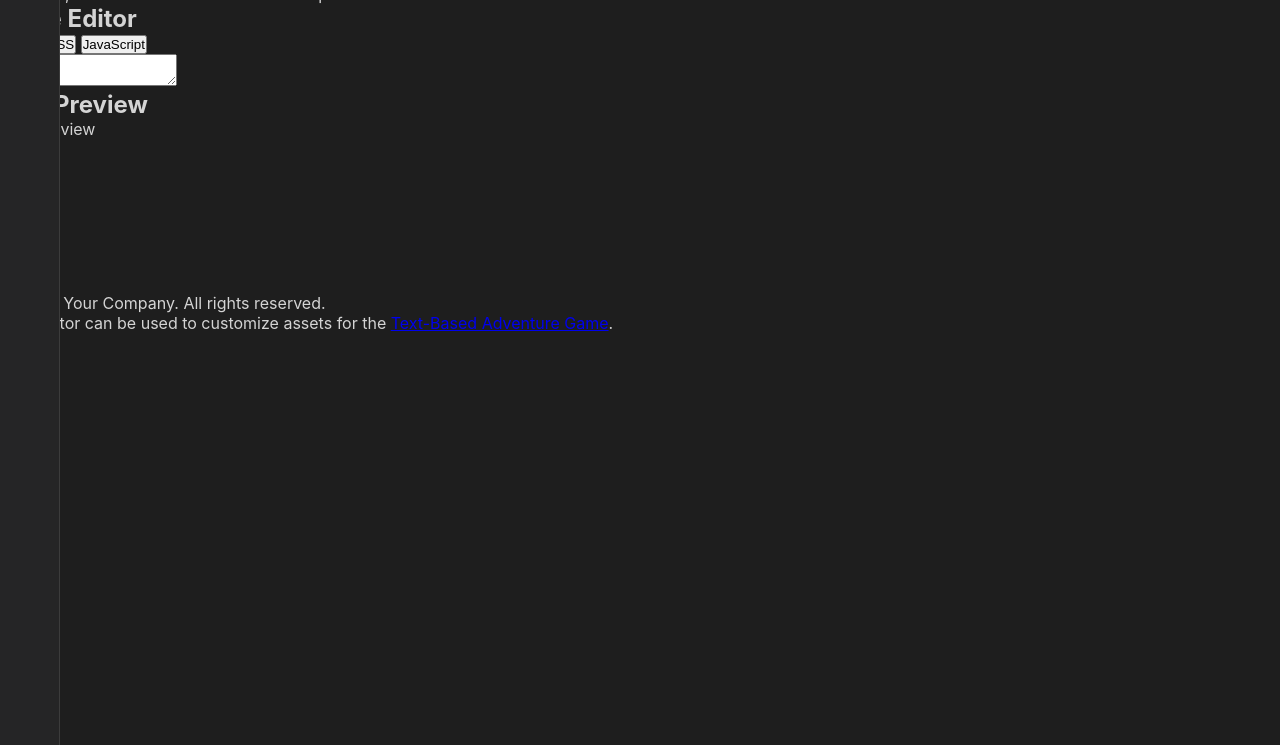
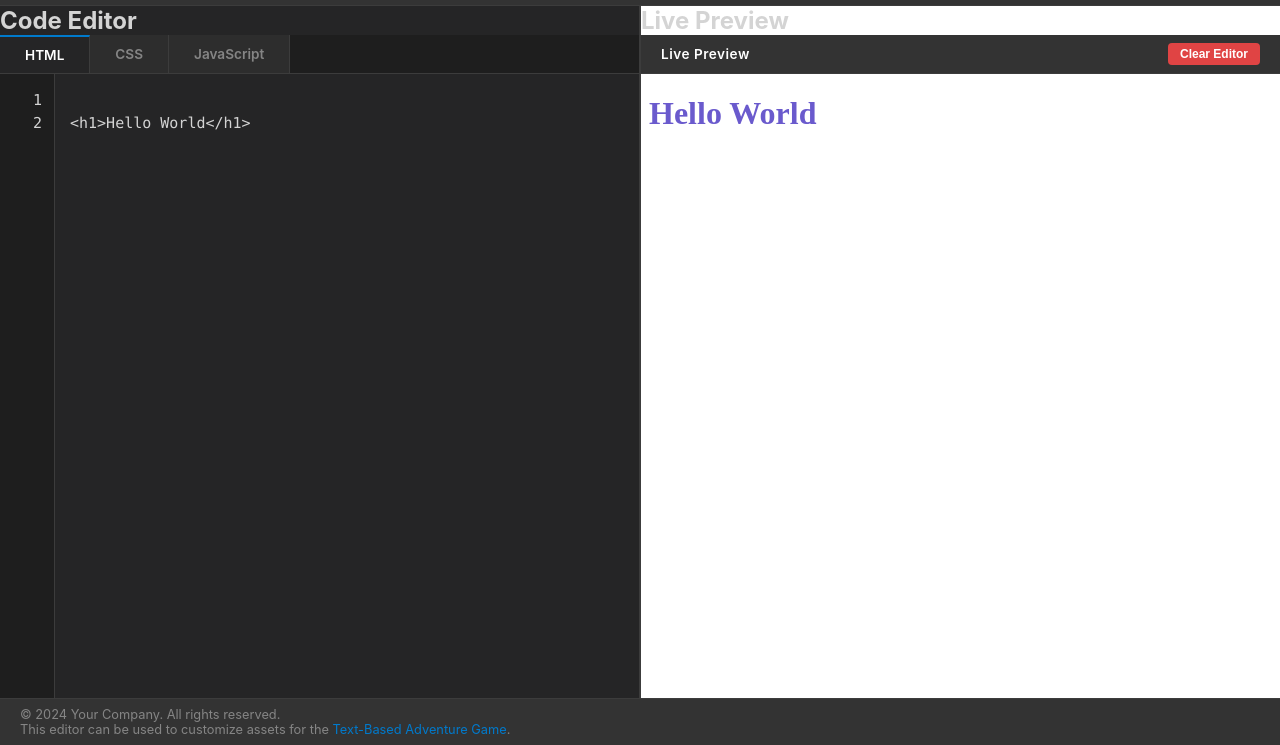
Before and after one commit to Akkicha7/in-browser-code-editor, a website with bundled scripts: page index.html in a window 1280 px wide. Shown: the part 55-800 px from the top of the page. Built offline with nearby package versions, Linux system fonts and the light colour scheme.

Commit message:
feat: implement localStorage persistence, clear button, and fix core module layout architecture

````diff
--- a/css/style.css
+++ b/css/style.css
@@ -1,27 +1,21 @@
 /**
  * style.css
- *
- * Main stylesheet for the In-Browser Code Editor.
- * This file defines the layout, theme, and styling for all components,
- * including the editor, line numbers, preview pane, and syntax highlighting.
+ * Unified & Fixed Stylesheet for the In-Browser Code Editor.
  */
 
-/* --- CSS Variables (Theme) --- */
-/* A dark theme inspired by popular code editors. */
+/* --- CSS Variables (Dark Pro Theme) --- */
 :root {
-    --font-family-sans: -apple-system, BlinkMacSystemFont, 'Segoe UI', Roboto, Oxygen,
-        Ubuntu, Cantarell, 'Open Sans', 'Helvetica Neue', sans-serif;
+    --font-family-sans: -apple-system, BlinkMacSystemFont, 'Segoe UI', Roboto, Oxygen, Ubuntu, Cantarell, sans-serif;
     --font-family-mono: 'Fira Code', 'Consolas', 'Courier New', Courier, monospace;
 
-    --bg-color: #1e1e1e;
-    --editor-bg-color: #252526;
-    --preview-bg-color: #ffffff;
-    --panel-border-color: #3c3c3c;
-    --header-bg-color: #333333;
-    --text-color: #d4d4d4;
-    --line-number-color: #858585;
-    --scrollbar-thumb-color: #555;
-    --scrollbar-track-color: #333;
+    --bg-dark: #1e1e1e;
+    --editor-bg: #252526;
+    --tab-bg-active: #252526;
+    --tab-bg-inactive: #2d2d2d;
+    --border-color: #3c3c3c;
+    --text-main: #d4d4d4;
+    --text-muted: #858585;
+    --accent-color: #007acc; /* VS Code Blue */
     --caret-color: #aeafad;
 
     /* Syntax Highlighting Colors */
@@ -30,19 +24,11 @@
     --token-tag: #569cd6;
     --token-attr-name: #9cdcfe;
     --token-attr-value: #ce9178;
-    --token-string: #ce9178;
-    --token-selector: #d7ba7d;
-    --token-property: #569cd6;
     --token-keyword: #c586c0;
-    --token-function: #dcdcaa;
-    --token-number: #b5cea8;
-    --token-entity: #569cd6;
 }
 
-/* --- Global Styles & Reset --- */
-*,
-*::before,
-*::after {
+/* --- Global Reset --- */
+*, *::before, *::after {
     box-sizing: border-box;
     margin: 0;
     padding: 0;
@@ -50,179 +36,189 @@
 
 body {
     font-family: var(--font-family-sans);
-    background-color: var(--bg-color);
-    color: var(--text-color);
-    overflow: hidden; /* Prevent body scrollbars, panels will handle their own */
-}
-
-/* --- Main Layout --- */
-.container {
-    display: flex;
+    background-color: var(--bg-dark);
+    color: var(--text-main);
     height: 100vh;
-    width: 100vw;
-}
-
-.editor-panel,
-.preview-panel {
-    flex: 1;
-    min-width: 0; /* Prevents flex items from overflowing */
-    height: 100%;
-    overflow: hidden;
     display: flex;
     flex-direction: column;
-}
-
-.editor-panel {
-    background-color: var(--editor-bg-color);
-    border-right: 2px solid var(--panel-border-color);
-}
-
-.panel-header {
-    padding: 0.5rem 1rem;
-    background-color: var(--header-bg-color);
-    font-weight: 600;
-    text-transform: uppercase;
-    letter-spacing: 1px;
-    font-size: 0.8rem;
-    flex-shrink: 0;
-    border-bottom: 1px solid var(--panel-border-color);
-}
-
-/* --- Editor Area --- */
-.editor-area {
-    position: relative;
-    flex-grow: 1;
     overflow: hidden;
 }
 
-/*
- * The editor uses a layered approach for performance and simplicity:
- * 1. A <pre><code> block for syntax highlighting (bottom layer).
- * 2. A <textarea> for user input (top layer).
- * The textarea has a transparent text color and background, so the user sees
- * the highlighted code underneath but interacts with the native textarea.
- * Both elements must have identical font, padding, and scroll positions
- * to ensure the text and cursor align perfectly.
- */
-.editor-area > textarea,
-.editor-area > pre {
+/* --- Layout Header & Footer --- */
+.app-header {
+    background-color: #333333;
+    padding: 10px 20px;
+    border-bottom: 1px solid var(--border-color);
+}
+.app-header h1 { font-size: 1.2rem; color: #fff; }
+.app-header p { font-size: 0.85rem; color: var(--text-muted); }
+
+.app-footer {
+    background-color: #333333;
+    padding: 8px 20px;
+    font-size: 0.8rem;
+    color: var(--text-muted);
+    border-top: 1px solid var(--border-color);
+}
+.app-footer a { color: var(--accent-color); text-decoration: none; }
+
+/* --- Core Workspace Split Screen --- */
+.main-container {
+    display: flex;
+    flex: 1;
+    width: 100vw;
+    overflow: hidden;
+}
+
+.editor-pane, .preview-pane {
+    flex: 1;
+    display: flex;
+    flex-direction: column;
+    min-width: 0; /* Safeguard against flex item blowouts */
+    height: 100%;
+}
+
+/* Left Panel Boundary */
+.editor-pane {
+    border-right: 2px solid var(--border-color);
+    background-color: var(--editor-bg);
+}
+
+/* --- Tabs Navigation Layout --- */
+.editor-tabs {
+    display: flex;
+    background-color: #1e1e1e;
+    border-bottom: 1px solid var(--border-color);
+}
+
+.tab-button {
+    background-color: var(--tab-bg-inactive);
+    color: var(--text-muted);
+    border: none;
+    border-right: 1px solid var(--border-color);
+    padding: 10px 25px;
+    font-family: var(--font-family-sans);
+    font-size: 0.85rem;
+    font-weight: 600;
+    cursor: pointer;
+    transition: background 0.15s, color 0.15s;
+}
+
+.tab-button:hover {
+    background-color: #2a2a2a;
+    color: #fff;
+}
+
+.tab-button.active {
+    background-color: var(--tab-bg-active);
+    color: #fff;
+    border-top: 2px solid var(--accent-color);
+}
+
+/* --- Editor Workspace --- */
+.editor-wrapper {
+    position: relative;
+    flex: 1;
+    overflow: hidden;
+}
+
+/* Overlay Layer Alignment Rules */
+.code-editor, #html-highlight, #css-highlight, #js-highlight {
     margin: 0;
-    padding: 10px;
-    padding-left: 60px; /* Space for line numbers */
+    padding: 15px 15px 15px 70px; /* Large left indent to make room for line numbers */
     border: none;
     outline: none;
     resize: none;
-
-    /* Font and text styling must be identical */
-    font-family: var(--font-family-mono);
-    font-size: 16px;
-    line-height: 1.5;
-    tab-size: 4;
-    -moz-tab-size: 4;
-
-    /* Sizing and positioning */
     position: absolute;
     top: 0;
     left: 0;
     width: 100%;
     height: 100%;
-    overflow: auto; /* Enable scrolling for each layer */
+    font-family: var(--font-family-mono);
+    font-size: 15px;
+    line-height: 1.5;
+    tab-size: 4;
+    white-space: pre;
+    overflow: auto;
 }
 
-#codeInput {
+/* Textarea Layer (Top Interactive Deck) */
+.code-editor {
     z-index: 2;
-    color: transparent; /* Hide the actual textarea text */
     background: transparent;
-    caret-color: var(--caret-color); /* Make the cursor visible */
-    white-space: pre; /* Prevent wrapping */
-    word-wrap: normal;
+    color: var(--text-main); /* Fallback legible text stream */
+    caret-color: var(--caret-color);
 }
 
-#highlighting {
-    z-index: 1;
-    pointer-events: none; /* Allow clicks to pass through to the textarea */
-    white-space: pre; /* Prevent wrapping */
-    word-wrap: normal;
-}
-
-#highlighting-content {
-    display: block;
-    min-height: 100%;
-}
-
-/* --- Line Numbers --- */
+/* --- Line Number Gutter --- */
 .line-numbers {
     position: absolute;
     top: 0;
     left: 0;
-    width: 60px;
+    width: 55px;
     height: 100%;
-    padding: 10px 0;
+    padding: 15px 0;
     text-align: right;
     font-family: var(--font-family-mono);
-    font-size: 16px;
+    font-size: 15px;
     line-height: 1.5;
     color: var(--line-number-color);
-    background-color: var(--editor-bg-color);
-    user-select: none; /* Prevent selecting line numbers */
-    z-index: 3; /* Above editor layers */
-    border-right: 1px solid var(--panel-border-color);
-    overflow: hidden; /* Hide overflowing numbers if font is too large */
+    background-color: #1e1e1e;
+    user-select: none;
+    z-index: 3;
+    border-right: 1px solid var(--border-color);
+    overflow: hidden;
 }
 
 .line-numbers span {
     display: block;
-    padding-right: 15px;
+    padding-right: 12px;
 }
 
-
-/* --- Preview Area --- */
-.preview-area {
-    flex-grow: 1;
-    background-color: var(--preview-bg-color);
+/* --- Right Side Preview Workspace --- */
+.preview-pane {
+    background-color: #ffffff;
 }
 
-#preview-frame {
-    width: 100%;
-    height: 100%;
-    border: none;
+.preview-toolbar {
+    background-color: #333333;
+    color: #fff;
+    padding: 8px 20px;
+    font-size: 0.85rem;
+    font-weight: 600;
+    letter-spacing: 0.5px;
+    border-bottom: 1px solid var(--border-color);
+    display: flex;
+    align-items: center;
+    justify-content: space-between;
 }
 
-/* --- Syntax Highlighting Tokens --- */
-.token-comment { color: var(--token-comment); font-style: italic; }
-.token-punctuation { color: var(--token-punctuation); }
-.token-tag { color: var(--token-tag); }
-.token-attr-name { color: var(--token-attr-name); }
-.token-attr-value, .token-string { color: var(--token-attr-value); }
-.token-selector { color: var(--token-selector); }
-.token-property { color: var(--token-property); }
-.token-keyword { color: var(--token-keyword); }
-.token-function { color: var(--token-function); }
-.token-number { color: var(--token-number); }
-.token-operator { color: var(--token-punctuation); }
-.token-entity { color: var(--token-entity); } /* For HTML entities like &nbsp; */
-
-
-/* --- Custom Scrollbar --- */
-textarea::-webkit-scrollbar,
-pre::-webkit-scrollbar {
-    width: 12px;
-    height: 12px;
+/* Modern Minimal Clear Button Custom Styling */
+#clear-editor-btn {
+    background-color: #e04444;
+    color: white;
+    border: none;
+    padding: 4px 12px;
+    border-radius: 4px;
+    cursor: pointer;
+    font-weight: bold;
+    font-size: 0.75rem;
+    transition: background 0.2s;
 }
 
-textarea::-webkit-scrollbar-track,
-pre::-webkit-scrollbar-track {
-    background: var(--scrollbar-track-color);
+#clear-editor-btn:hover {
+    background-color: #ff5252;
 }
 
-textarea::-webkit-scrollbar-thumb,
-pre::-webkit-scrollbar-thumb {
-    background: var(--scrollbar-thumb-color);
-    border-radius: 6px;
-    border: 3px solid var(--scrollbar-track-color);
+.preview-frame {
+    width: 100%;
+    flex: 1;
+    border: none;
+    background-color: #ffffff;
 }
 
-textarea::-webkit-scrollbar-thumb:hover,
-pre::-webkit-scrollbar-thumb:hover {
-    background: #777;
-}
+/* --- Scrollbar Customizations --- */
+::-webkit-scrollbar { width: 10px; height: 10px; }
+::-webkit-scrollbar-track { background: var(--bg-dark); }
+::-webkit-scrollbar-thumb { background: var(--scrollbar-thumb-color); border-radius: 4px; }
+::-webkit-scrollbar-thumb:hover { background: #666; }
--- a/index.html
+++ b/index.html
@@ -58,6 +58,7 @@
             <h2 id="preview-heading" class="sr-only">Live Preview</h2>
             <div class="preview-toolbar">
                 <span>Live Preview</span>
+                <button id="clear-editor-btn" type="button" style="margin-left: auto; cursor: pointer;">Clear Editor</button>
             </div>
             <!--
                 The iframe is sandboxed to prevent the previewed code from accessing parent window resources,
@@ -78,12 +79,15 @@
     </footer>
 
     <!-- Scripts are loaded at the end of the body for faster page rendering -->
+
+    <!-- ""here on the following 3 script tag i added type=module to prevent the browser crashing"""-->
+
     <!-- Configuration for the editor and potential API endpoints -->
-    <script src="js/config.js"></script>
+    <script src="js/config.js" type="module"></script>
     <!-- Handles syntax highlighting logic -->
-    <script src="js/syntax-highlighter.js"></script>
+    <script src="js/syntax-highlighter.js" type="module"></script>
     <!-- Main application logic: event handling, preview updates, etc. -->
-    <script src="js/main.js" defer></script>
+    <script src="js/main.js" type="module"></script>
 
 </body>
 </html>
--- a/js/config.js
+++ b/js/config.js
@@ -143,3 +143,7 @@ const config = {
 // This is a best practice for production code to prevent accidental modification
 // of configuration at runtime, which could lead to unpredictable behavior.
 export default Object.freeze(config);
+
+// for resolving the Uncaught Syntaxerror debounce delay and tab size variables are add here
+export const DEBOUNCE_DELAY = 300;
+export const TAB_SIZE = 4;
--- a/js/main.js
+++ b/js/main.js
@@ -1,20 +1,12 @@
-```javascript
 /**
  * @file Main application logic for the in-browser code editor.
- * @description This script initializes the code editors, handles user input,
- *              updates the real-time preview, and manages syntax highlighting
- *              and line numbering.
+ * @description Refactored to support a single textarea with tabbed multi-language storage,
+ * persisting data via localStorage, and a clean editor reset.
  */
 
 import { highlight } from './syntax-highlighter.js';
 import { TAB_SIZE, DEBOUNCE_DELAY } from './config.js';
 
-/**
- * A simple debounce function to limit the rate at which a function gets called.
- * @param {Function} func The function to debounce.
- * @param {number} delay The debounce delay in milliseconds.
- * @returns {Function} The debounced function.
- */
 const debounce = (func, delay) => {
     let timeoutId;
     return (...args) => {
@@ -26,37 +18,33 @@ const debounce = (func, delay) => {
 };
 
 document.addEventListener('DOMContentLoaded', () => {
+    // --- State Management ---
+    // This object holds the raw text for all three panels in memory
+    let codeState = {
+        html: '\n<h1>Hello World</h1>',
+        css: '/* Write your CSS here */\nh1 {\n    color: slateblue;\n}',
+        js: '// Write your JavaScript here\nconsole.log("Hello from the editor!");'
+    };
+
+    let currentLang = 'html'; // Tracks which tab is currently viewed
+
     // --- DOM Element Selection ---
     const elements = {
-        html: {
-            editor: document.getElementById('html-editor'),
-            highlight: document.getElementById('html-highlight'),
-            lineNumbers: document.getElementById('html-line-numbers'),
-        },
-        css: {
-            editor: document.getElementById('css-editor'),
-            highlight: document.getElementById('css-highlight'),
-            lineNumbers: document.getElementById('css-line-numbers'),
-        },
-        js: {
-            editor: document.getElementById('js-editor'),
-            highlight: document.getElementById('js-highlight'),
-            lineNumbers: document.getElementById('js-line-numbers'),
-        },
+        editor: document.getElementById('code-editor'),
+        lineNumbers: document.getElementById('line-numbers'),
         previewFrame: document.getElementById('preview-frame'),
+        tabs: {
+            html: document.getElementById('html-tab'),
+            css: document.getElementById('css-tab'),
+            js: document.getElementById('js-tab')
+        }
     };
 
     /**
-     * Updates the preview iframe with the current code from all editors.
-     * This function is debounced to prevent excessive updates while typing,
-     * which improves performance.
+     * Updates the preview iframe with the current code from state.
      */
     const updatePreview = debounce(() => {
         if (!elements.previewFrame) return;
-
-        const htmlCode = elements.html.editor.value;
-        const cssCode = elements.css.editor.value;
-        const jsCode = elements.js.editor.value;
 
         const sourceDocument = `
             <!DOCTYPE html>
@@ -66,14 +54,14 @@ document.addEventListener('DOMContentLoaded', () => {
                 <meta name="viewport" content="width=device-width, initial-scale=1.0">
                 <title>Live Preview</title>
                 <style>
-                    ${cssCode}
+                    ${codeState.css}
                 </style>
             </head>
             <body>
-                ${htmlCode}
+                ${codeState.html}
                 <script>
                     try {
-                        ${jsCode}
+                        ${codeState.js}
                     } catch (e) {
                         console.error("Error in user script:", e);
                     }
@@ -86,59 +74,57 @@ document.addEventListener('DOMContentLoaded', () => {
     }, DEBOUNCE_DELAY);
 
     /**
-     * Updates the line numbers for a given editor.
-     * @param {HTMLTextAreaElement} editor - The textarea element.
-     * @param {HTMLElement} lineNumbersEl - The element to display line numbers in.
+     * Updates the line numbers inside the sidebar gutter.
      */
-    const updateLineNumbers = (editor, lineNumbersEl) => {
-        const lineCount = editor.value.split('\n').length;
-        const lastKnownLineCount = parseInt(lineNumbersEl.dataset.lineCount || '0', 10);
+    const updateLineNumbers = () => {
+        if (!elements.editor || !elements.lineNumbers) return;
+        const lineCount = elements.editor.value.split('\n').length;
 
-        // Avoid unnecessary DOM manipulation if the line count hasn't changed.
-        if (lineCount === lastKnownLineCount) {
-            return;
+        let lineNumbersHTML = '';
+        for (let i = 1; i <= lineCount; i++) {
+            lineNumbersHTML += `<span>${i}</span>`;
         }
-
-        const lines = Array.from({ length: lineCount }, (_, i) => i + 1).join('\n');
-        lineNumbersEl.textContent = lines;
-        lineNumbersEl.dataset.lineCount = lineCount;
+        elements.lineNumbers.innerHTML = lineNumbersHTML;
     };
 
     /**
-     * Handles input events for a specific editor, updating highlighting and line numbers.
-     * @param {object} editorElements - The collection of elements for one language.
-     * @param {string} language - The language of the editor ('html', 'css', 'js').
+     * Handles typing in the active editor panel
      */
-    const handleEditorInput = (editorElements, language) => {
-        const code = editorElements.editor.value;
+    const handleEditorInput = () => {
+        // 1. Update our central state object with what the user typed
+        codeState[currentLang] = elements.editor.value;
 
-        // Update syntax highlighting. Use innerHTML as it contains styled spans.
-        // Append a newline to fix a scrolling issue where the last line is not visible.
-        editorElements.highlight.innerHTML = highlight(code, language) + '\n';
+        // 2. Refresh side components
+        updateLineNumbers();
+        updatePreview();
 
-        // Update line numbers
-        updateLineNumbers(editorElements.editor, editorElements.lineNumbers);
-
-        // Trigger the debounced preview update
-        updatePreview();
+        // 3. === FEATURE REQUIREMENT: Persist data locally ===
+        localStorage.setItem('in_browser_editor_code', JSON.stringify(codeState));
     };
 
     /**
-     * Synchronizes the scroll position of the editor, highlighter, and line numbers.
-     * @param {Event} e - The scroll event object.
-     * @param {object} editorElements - The collection of elements for one language.
+     * Switches the active language tab layout
      */
-    const syncScroll = (e, editorElements) => {
-        const { scrollTop, scrollLeft } = e.target;
-        editorElements.highlight.scrollTop = scrollTop;
-        editorElements.highlight.scrollLeft = scrollLeft;
-        editorElements.lineNumbers.scrollTop = scrollTop;
+    const switchTab = (nextLang) => {
+        if (!elements.tabs[nextLang] || !elements.editor) return;
+
+        // Manage active classes on tabs
+        Object.keys(elements.tabs).forEach(lang => {
+            elements.tabs[lang].classList.remove('active');
+            elements.tabs[lang].setAttribute('aria-selected', 'false');
+        });
+        elements.tabs[nextLang].classList.add('active');
+        elements.tabs[nextLang].setAttribute('aria-selected', 'true');
+
+        // Swap out the text contents for the next target language
+        currentLang = nextLang;
+        elements.editor.value = codeState[currentLang];
+
+        updateLineNumbers();
     };
 
     /**
-     * Handles the 'keydown' event, specifically for intercepting the Tab key
-     * to insert spaces instead of changing focus.
-     * @param {KeyboardEvent} e - The keyboard event object.
+     * Intercepts standard Tab keys to insert structural spaces instead
      */
     const handleTabKey = (e) => {
         if (e.key === 'Tab') {
@@ -146,51 +132,71 @@ document.addEventListener('DOMContentLoaded', () => {
             const editor = e.target;
             const start = editor.selectionStart;
             const end = editor.selectionEnd;
-            const tabCharacter = ' '.repeat(TAB_SIZE);
+            const tabCharacter = ' '.repeat(TAB_SIZE || 4);
 
-            // Insert tab character at the current cursor position
             editor.value = editor.value.substring(0, start) + tabCharacter + editor.value.substring(end);
-
-            // Move the cursor to the position after the inserted tab
             editor.selectionStart = editor.selectionEnd = start + tabCharacter.length;
 
-            // Manually trigger an input event to update highlighting and preview
-            editor.dispatchEvent(new Event('input', { bubbles: true, cancelable: true }));
+            handleEditorInput();
         }
     };
 
     /**
-     * Initializes all editors, setting up event listeners and initial state.
+     * Initializes state from storage or attaches global interactions
      */
     const initializeEditors = () => {
-        // Check if all required elements are present
-        if (!elements.html.editor || !elements.css.editor || !elements.js.editor || !elements.previewFrame) {
-            console.error('One or more required editor elements are missing from the DOM.');
+        if (!elements.editor || !elements.previewFrame) {
+            console.error('Core DOM elements missing.');
             return;
         }
 
-        Object.entries(elements).forEach(([lang, editorElements]) => {
-            // Skip the previewFrame object
-            if (lang === 'previewFrame') return;
+        // === this is the required feature ' Load local content on startup ' ===
+        const savedCode = localStorage.getItem('in_browser_editor_code');
+        if (savedCode) {
+            try {
+                const parsed = JSON.parse(savedCode);
+                if (parsed.html !== undefined) codeState.html = parsed.html;
+                if (parsed.css !== undefined) codeState.css = parsed.css;
+                if (parsed.js !== undefined) codeState.js = parsed.js;
+            } catch (e) {
+                console.error("Failed parsing localStorage state:", e);
+            }
+        }
 
-            const { editor } = editorElements;
+        // Set attributes
+        elements.editor.setAttribute('spellcheck', 'false');
 
-            // Set common attributes for a better coding experience
-            editor.setAttribute('spellcheck', 'false');
-            editor.setAttribute('autocorrect', 'off');
-            editor.setAttribute('autocapitalize', 'off');
+        // Core Event Bindings
+        elements.editor.addEventListener('input', handleEditorInput);
+        elements.editor.addEventListener('keydown', handleTabKey);
 
-            // Set up event listeners
-            editor.addEventListener('input', () => handleEditorInput(editorElements, lang));
-            editor.addEventListener('scroll', (e) => syncScroll(e, editorElements));
-            editor.addEventListener('keydown', handleTabKey);
+        // Bind language tabs buttons click events
+        Object.entries(elements.tabs).forEach(([lang, tabElement]) => {
+            if (tabElement) {
+                tabElement.addEventListener('click', () => switchTab(lang));
+            }
+        });
 
-            // Perform an initial update on page load to process any pre-filled content
-            handleEditorInput(editorElements, lang);
-        });
+        // Seed initial panel presentation data
+        elements.editor.value = codeState[currentLang];
+        updateLineNumbers();
+        updatePreview();
     };
 
-    // --- Application Initialization ---
+    // Initialize application execution
     initializeEditors();
+
+    // === designed and wired a ' Clear Editor ' button into preview toolbar header==
+    const clearBtn = document.getElementById('clear-editor-btn');
+    if (clearBtn) {
+        clearBtn.addEventListener('click', () => {
+            if (confirm('Are you sure you want to clear your code? This resets all data.')) {
+                localStorage.removeItem('in_browser_editor_code');
+                codeState = { html: '', css: '', js: '' };
+                elements.editor.value = '';
+                updateLineNumbers();
+                updatePreview();
+            }
+        });
+    }
 });
-```
````
Also changed, not shown: js/syntax-highlighter.js (+12 -0 lines), package.json (+1 -2 lines), 1 other file.
